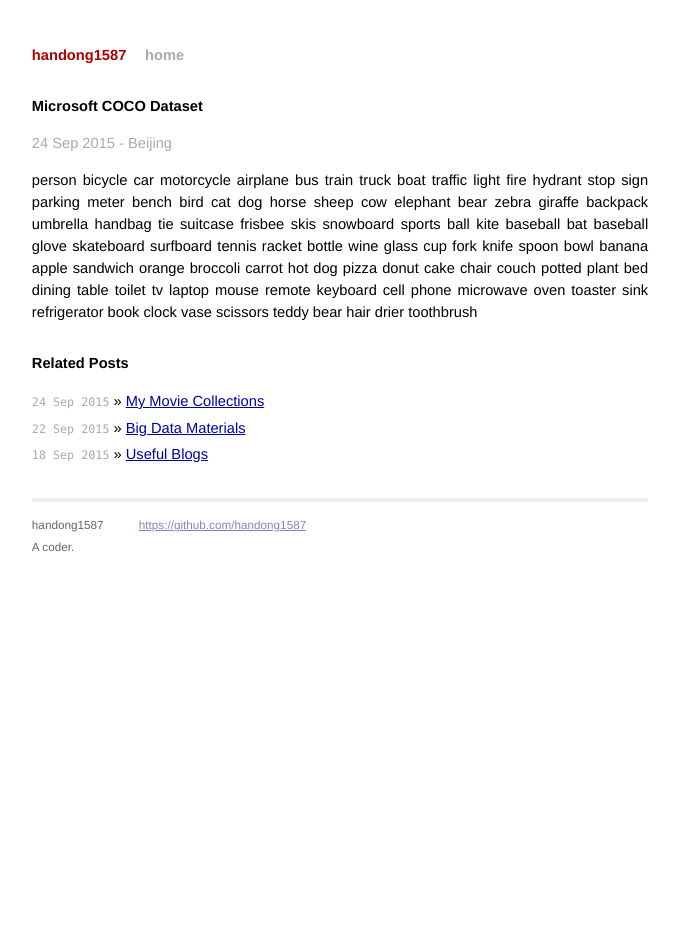
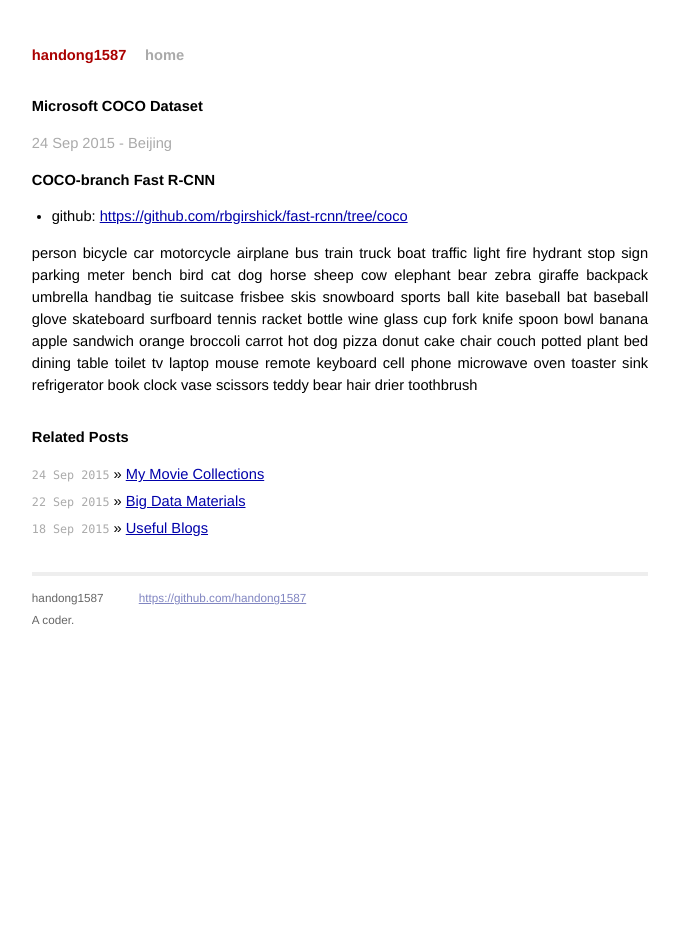
Before and after one commit to handong1587/handong1587.github.io, a Jekyll site: the page built from _posts/computer_vision/2015-09-24-ms-coco.md, in a window 1280 px wide. Shown: the whole page, without its empty margins (300-979 px from the left). Built offline with Jekyll 4.4.1, drawn with Linux system fonts in a browser that asks for light colours; Markdown is read by kramdown in place of the engine named in the settings; comment, search, counter and statistics services are not loaded.

Commit message:
update md

```diff
--- a/_posts/computer_vision/2015-09-24-ms-coco.md
+++ b/_posts/computer_vision/2015-09-24-ms-coco.md
@@ -8,6 +8,10 @@
 ================
 
 <p class="meta">24 Sep 2015 - Beijing</p>
+
+**COCO-branch Fast R-CNN**
+
+- github: [https://github.com/rbgirshick/fast-rcnn/tree/coco](https://github.com/rbgirshick/fast-rcnn/tree/coco)
 
 person
 bicycle
```
